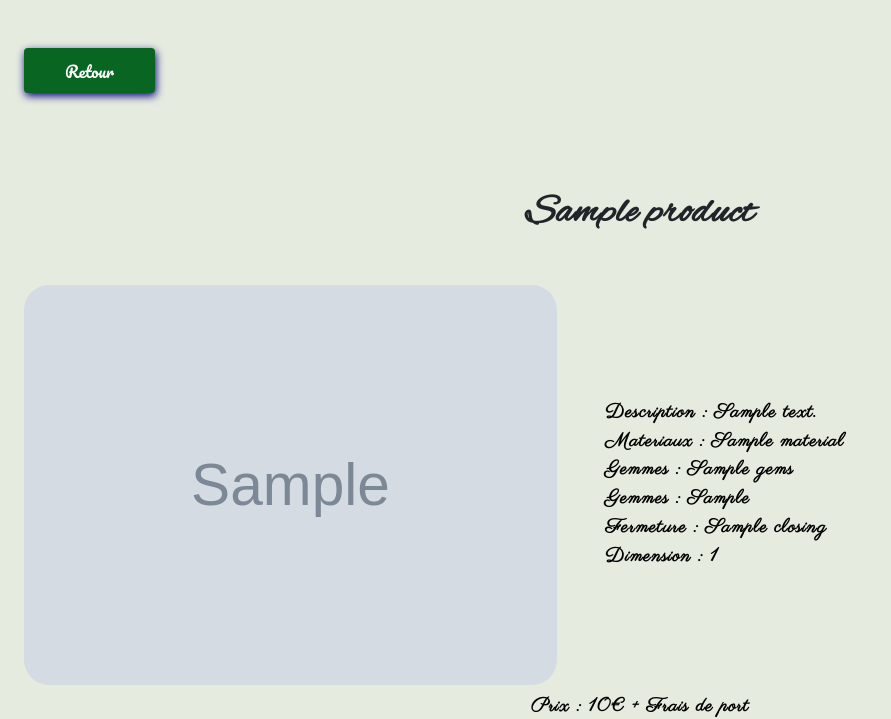
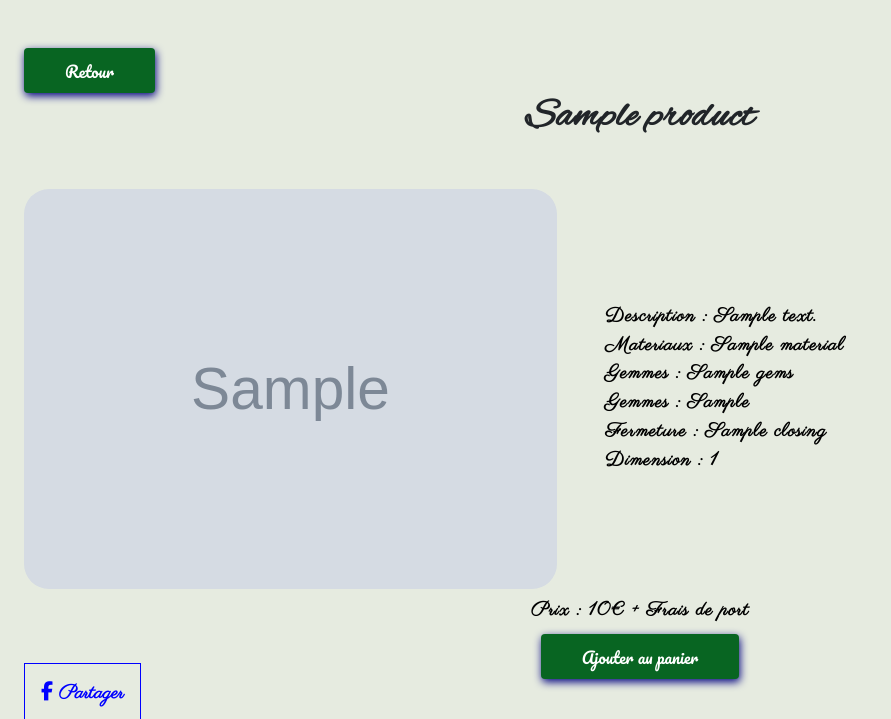
Before and after one commit to LoicFremond/Aiguilles_Frivoles, a Symfony app: template templates/home/product.html.twig in a window 1280 px wide. Shown: the part 95-814 px from the top of the page, without its empty margins (0-891 px from the left). Run offline with Twig, Linux system fonts and the light colour scheme; the template is opened without the code that fills it: most values are stand-ins (such as "Sample title", 1, 10 or a date in 2020); grey boxes marked "Sample" are stand-in pictures; style sheets or scripts are compiled from the project's sources; some libraries are stand-ins or nearby versions; some web fonts are replaced.

Commit message:
harmony btn back

```diff
--- a/templates/home/categories.html.twig
+++ b/templates/home/categories.html.twig
@@ -6,7 +6,7 @@
 {% block body %}
 
 	<a class="btn shop" href="{{ path('home') }}">Retour</a>
-	<h1 class="my-5 text-center">Mes Collections</h1>
+	<h1 class="mb-5 text-center">Mes Collections</h1>
 	<div class="container d-flex flex-wrap">
 		{% for category in categories|sort((a, b) => a.name <=> b.name) %}
 			<div class="card text-center mt-5 mx-auto col-md-5">
--- a/templates/home/category.html.twig
+++ b/templates/home/category.html.twig
@@ -11,7 +11,7 @@
 	<div class="container-fluid">
 
 		<a class="btn shop" href="{{ path('categories') }}">Retour</a>
-		<h1 class="my-5 text-center">{{ category.name }}</h1>
+		<h1 class="mb-5 text-center">{{ category.name }}</h1>
 		<div class="d-flex flex-wrap">
 			{% for product in selectByCategory %}
 				<div class="card mx-md-5 col-md-3  col-12 mt-5 position-relative">
--- a/templates/home/contact.html.twig
+++ b/templates/home/contact.html.twig
@@ -13,10 +13,10 @@
 		{{ include('@EasyAdmin/flash_messages.html.twig') }}
 	{% endblock flash_messages %}
 		<a class="btn shop" href="javascript:history.go(-1)">Retour</a>
-		<div class="container py-md-5">
+		<div class="container-fluid">
 			<h1 class="mb-lg-5 mb-4 text-center">Me Contacter
 			</h1>
-			<div class="row">
+			<div class="row col-md-10 mx-auto">
 				<div class="col-md-6">
 					<div class="contact__left p-lg-5 p-4">
 						<p class="text-center">Par mail :
--- a/templates/home/index.html.twig
+++ b/templates/home/index.html.twig
@@ -17,8 +17,8 @@
 					<h1>Prochain évènement à ne pas rater</h1>
 					<h2>{{ event.title }}</h2>
 				</div>
-				<div class="card-body">
-					<p>{{ event.address }},
+				<div>
+					<p class="h4">{{ event.address }},
 						{{ event.city }}
 						{{ event.postalCode }}</p>
 				</div>
--- a/templates/home/product.html.twig
+++ b/templates/home/product.html.twig
@@ -7,8 +7,8 @@
 
 {% block body %}
 	<div class="container-fluid position-relative">
-		<a class="btn shop mb-5" href="javascript:history.go(-1)">Retour</a>
-		<h1 class="my-5 text-center">{{ product.name }}</h1>
+		<a class="btn shop" href="javascript:history.go(-1)">Retour</a>
+		<h1 class="mb-5 text-center">{{ product.name }}</h1>
 		<div class="d-flex flex-wrap">
 			<img src="{{ product.picture }}" class="product__img" alt="{{ product.name }}">
 			<div class="mx-5 my-auto">
--- a/templates/user/messages.html.twig
+++ b/templates/user/messages.html.twig
@@ -8,7 +8,7 @@
 	<a class="btn shop" href="javascript:history.go(-1)">Retour</a>
 	<div class="container text-center">
 
-		<h1 class="my-5 text-center">Mes Messages</h1>
+		<h1 class="mb-5 text-center">Mes Messages</h1>
 		<div class="d-flex justify-content-center">
 			<div class="accordion col-md-8" id="accordion">
 				<div class="accordion-item">
--- a/templates/user/profile.html.twig
+++ b/templates/user/profile.html.twig
@@ -9,7 +9,7 @@
 	<a class="btn shop" href="javascript:history.go(-1)">Retour</a>
 	<div class="container text-center">
 
-		<h1 class="my-5 text-center">Mon Profil</h1>
+		<h1 class="mb-5 text-center">Mon Profil</h1>
 		<div class="col-md-8 mx-auto">
 			{{ form_start(form) }}
 			<div class="row">
```
